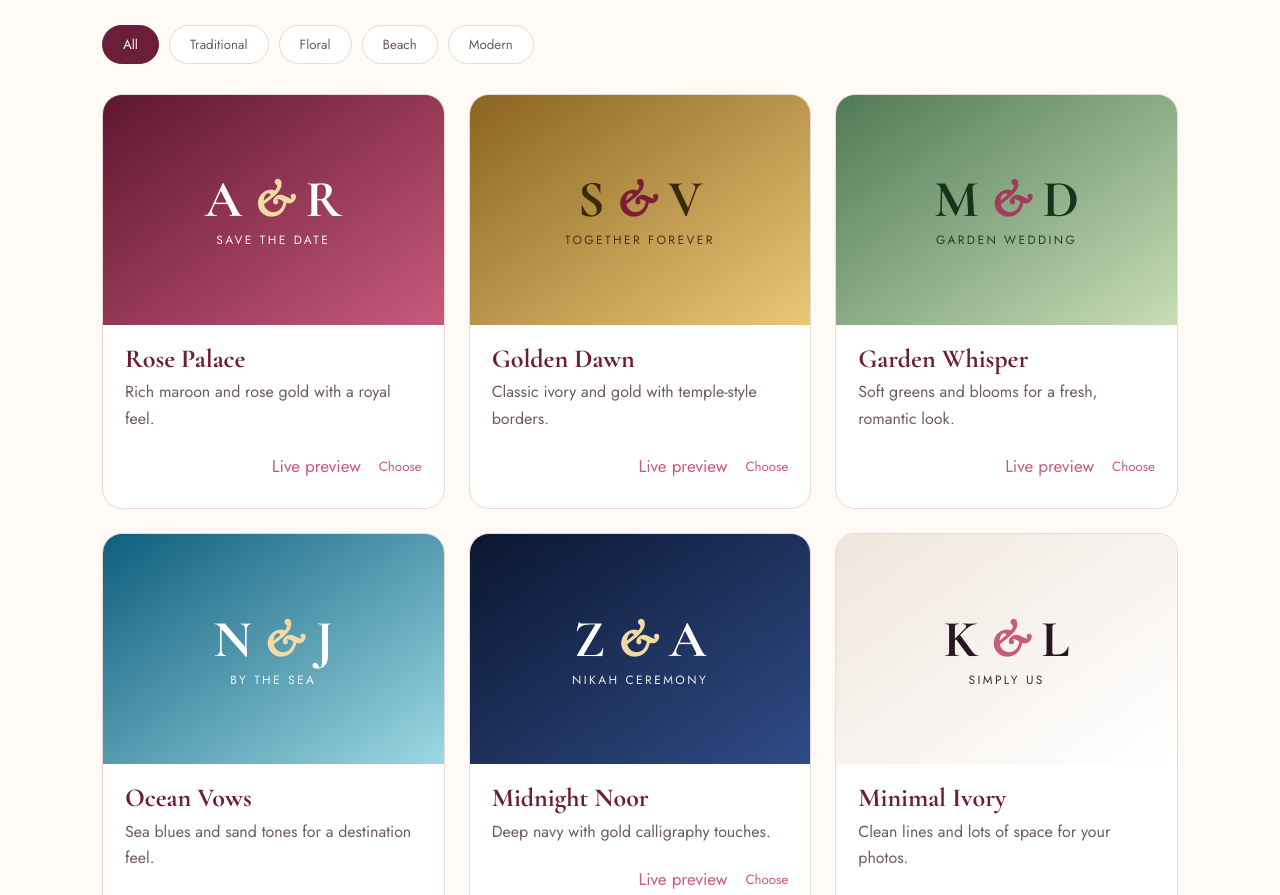
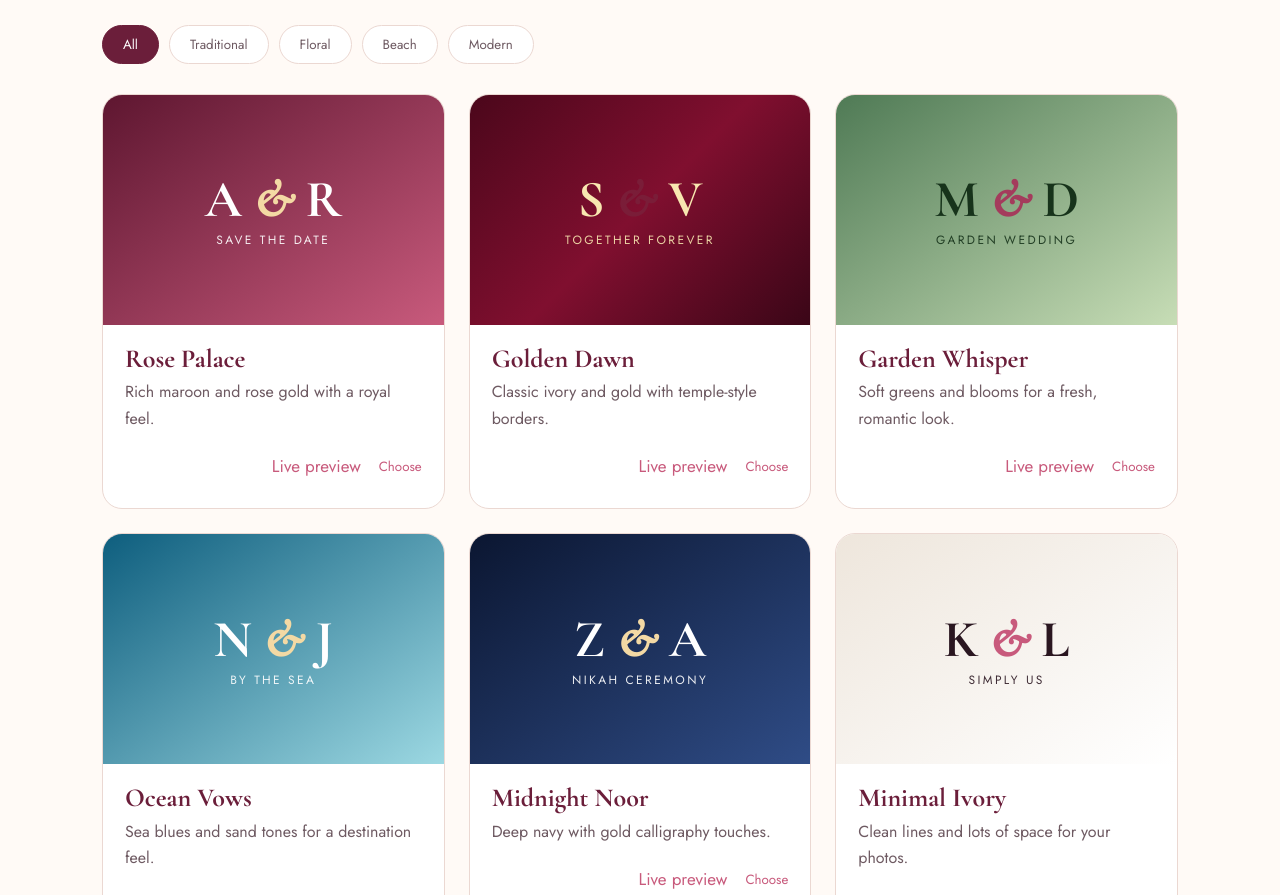
Before and after one commit to ICONT-RAVELS/icon-tech, a plain HTML site: page index.html in a window 1280 px wide. Shown: the part 1017-1912 px from the top of the page. Drawn offline with nearby package versions, Linux system fonts and the light colour scheme.

Commit message:
Update style.css

```diff
--- a/style.css
+++ b/style.css
@@ -56,7 +56,7 @@ a:focus-visible,button:focus-visible,summary:focus-visible{outline:3px solid var
 .theme:hover .preview{transform:scale(1.05)}
 .theme{overflow:hidden}
 .preview span{font:700 52px "Cormorant Garamond",serif}.preview i{color:#F3D9A4}.preview small{letter-spacing:.2em;text-transform:uppercase;font-size:12px;opacity:.9}
-.t1{background:linear-gradient(145deg,#5E1630,#C85A7C)}.t2{background:linear-gradient(145deg,#8A6420,#E8C877);color:#3b2a08}.t2 i{color:#7a1d38}
+.t1{background:linear-gradient(145deg,#5E1630,#C85A7C)}.t2{background:linear-gradient(135deg, #4B071B, #800F2F, #3A0617);color:#F8E7B0}.t2 i{color:#7a1d38}
 .t3{background:linear-gradient(145deg,#4F7A55,#C7DDB6);color:#17331b}.t3 i{color:#a43b5c}
 .t4{background:linear-gradient(145deg,#0E5E7E,#9CD8E2)}.t5{background:linear-gradient(145deg,#0B1631,#2F4C86)}.t6{background:linear-gradient(145deg,#EEE6DC,#FFFFFF);color:#2A1620}.t6 i{color:var(--rose)}
 .info{padding:20px 22px 22px}.info h3{font-size:26px;color:var(--plum)}.info p{margin:6px 0 14px;color:var(--muted);font-size:16px}
```
